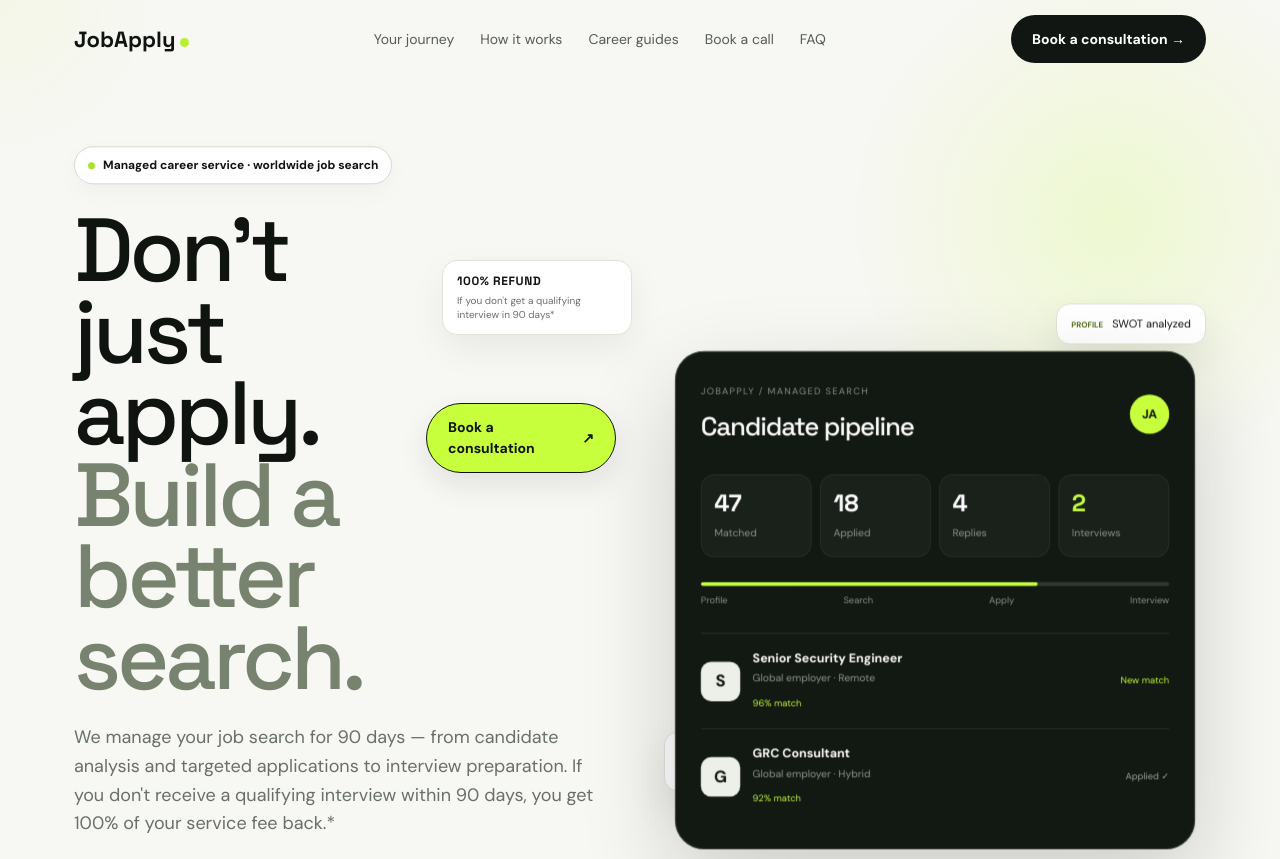
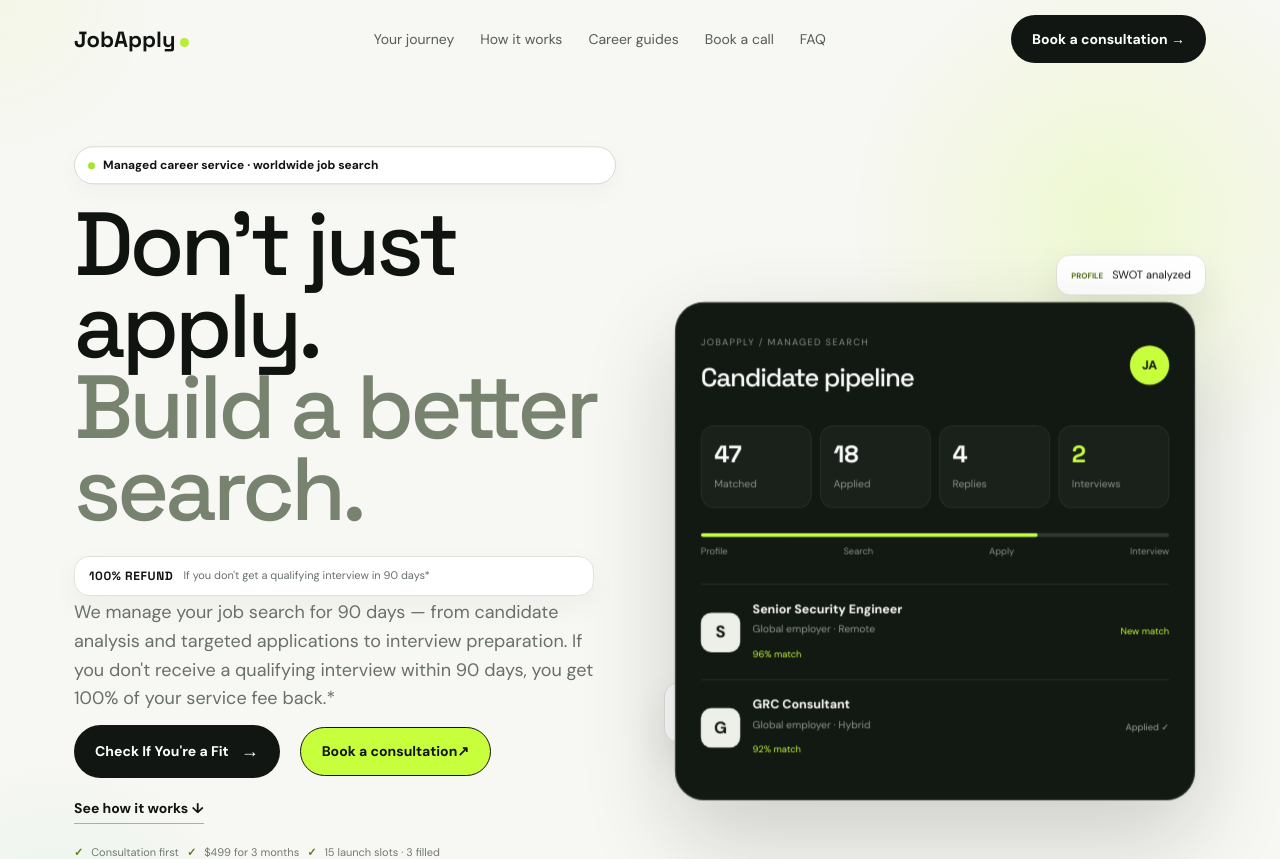
Before and after one commit to supportaff/jobapply, a Next.js app: page / in a window 1280 px wide. Shown: the top 859 px of the page. Built offline with nearby package versions, Linux system fonts and the light colour scheme.

Commit message:
Restore original hero headline and place refund promise before consultation CTA

```diff
--- a/app/mobile-fixes.css
+++ b/app/mobile-fixes.css
@@ -4,7 +4,7 @@
 *,*::before,*::after{max-width:100%}
 .wrap{width:100%;max-width:100%;padding-left:16px;padding-right:16px}
 .nav{height:68px;padding:0 16px;gap:10px;width:100%}.nav .btn{padding:10px 12px;font-size:10px;white-space:nowrap}.logo{font-size:19px}.navlinks{display:none}
-.interactive-hero{width:100%;min-height:auto;padding:42px 16px 70px;display:flex;flex-direction:column;gap:28px;overflow:hidden}.hero-copy{width:100%}.live-pill{max-width:100%;font-size:10px;white-space:normal}.refund-badge{display:flex;align-items:center;gap:10px;width:100%;margin:14px 0 2px;padding:11px 14px;border:1px solid #dfe4d8;border-radius:14px;background:#fff;box-shadow:0 8px 25px #10141108}.refund-badge strong{font:800 12px 'Space Grotesk';letter-spacing:.05em;white-space:nowrap}.refund-badge span{font-size:10px;line-height:1.35;color:#687069}.interactive-title{font-size:clamp(43px,13vw,58px);line-height:.94;overflow-wrap:break-word;margin:18px 0}.hero-copy>p{font-size:15px;line-height:1.6}.magnetic-actions{flex-direction:column;align-items:stretch;gap:10px}.magnetic-actions .btn{width:100%}.magnetic-actions .calendly-hero-btn{width:100%;border:1px solid #101411;background:transparent;color:#101411;position:static}.magnetic-actions .textlink{text-align:center;width:100%}.microproof{font-size:10px;line-height:1.7}
+.interactive-hero{width:100%;min-height:auto;padding:42px 16px 70px;display:flex;flex-direction:column;gap:28px;overflow:hidden}.hero-copy{width:100%;display:flex;flex-direction:column}.live-pill{max-width:100%;font-size:10px;white-space:normal;order:1}.refund-badge{order:3;display:flex;align-items:center;gap:10px;width:100%;margin:6px 0 2px;padding:11px 14px;border:1px solid #dfe4d8;border-radius:14px;background:#fff;box-shadow:0 8px 25px #10141108}.refund-badge strong{font:800 12px 'Space Grotesk';letter-spacing:.05em;white-space:nowrap}.refund-badge span{font-size:10px;line-height:1.35;color:#687069}.interactive-title{order:2;font-size:0!important;line-height:.94;overflow-wrap:break-word;margin:18px 0}.hero-copy>p{order:4;font-size:15px;line-height:1.6}.magnetic-actions{order:5;flex-direction:column;align-items:stretch;gap:10px}.magnetic-actions .btn{width:100%}.magnetic-actions .calendly-hero-btn{width:100%;border:1px solid #101411;background:#c7ff3d;color:#101411;position:static}.magnetic-actions .textlink{text-align:center;width:100%}.microproof{order:6;font-size:10px;line-height:1.7}
 .hero-scene{width:100%;height:300px;min-width:0;transform:none!important;overflow:visible}.dashboard-pro{top:18px;left:0;right:0;width:100%;max-width:100%;padding:16px;border-radius:20px;animation:none;transform:none}.dash-head h3{font-size:20px}.dash-stats{gap:5px;margin:15px 0}.dash-stats div{padding:9px 7px;min-width:0}.dash-stats b{font-size:18px}.dash-stats span{font-size:8px}.pipeline{margin:16px 0}.pipeline-labels{font-size:7px}.live-job{gap:8px;padding:11px 0}.company-logo{width:32px;height:32px;flex:0 0 32px}.job-meta{min-width:0}.job-meta b,.job-meta span{white-space:nowrap;overflow:hidden;text-overflow:ellipsis}.job-meta b{font-size:10px}.job-meta span{font-size:8px}.job-meta small{font-size:8px}.job-state{font-size:7px;white-space:nowrap}.floating-chip{font-size:8px;padding:8px 10px}.chip-top{top:0;right:0}.chip-bottom{bottom:0;left:0}
 .service-section,.experience,.company-section,.portal-section{padding-top:70px;padding-bottom:70px}.service-grid,.story-grid,.offer,.guarantee-inner{width:100%;grid-template-columns:1fr;gap:28px}.service-grid h2,.offer h2{font-size:clamp(40px,11vw,54px)}.service-copy{font-size:14px;line-height:1.7}.swot{grid-template-columns:1fr 1fr;gap:8px}.swot-card{padding:16px;min-height:125px}.swot-card p{font-size:11px}
 .countries-section,.portal-section,.company-section{width:100%;overflow:hidden}.countries-section{padding:48px 0}.country-label{font-size:9px;padding:0 16px;line-height:1.5}.country-marquee{display:flex;flex-wrap:nowrap;width:max-content;min-width:max-content;gap:25px;animation:mobile-marquee 24s linear infinite;will-change:transform;transform:translate3d(0,0,0)}.country{flex:0 0 auto;font-size:18px;white-space:nowrap}.portal-section{padding:55px 0}.portal-title{font-size:22px;padding:0 16px;line-height:1.2}.portal-track{display:flex;flex-wrap:nowrap;width:max-content;min-width:max-content;gap:35px;animation:mobile-marquee 20s linear infinite;will-change:transform;transform:translate3d(0,0,0)}.portal{flex:0 0 auto;font-size:15px;white-space:nowrap}.company-section{padding:55px 0}.company-title{padding:0 16px;line-height:1.5}.company-track{display:flex;flex-wrap:nowrap;width:max-content;min-width:max-content;gap:35px;animation:mobile-marquee 25s linear infinite;will-change:transform;transform:translate3d(0,0,0)}.company{flex:0 0 auto;font-size:17px;white-space:nowrap}
@@ -14,24 +14,22 @@
 @keyframes mobile-marquee{0%{transform:translate3d(0,0,0)}100%{transform:translate3d(-50%,0,0)}}
 @media(max-width:380px){.nav .btn{font-size:9px;padding:9px 10px}.interactive-title{font-size:42px}.hero-scene{height:280px}.dash-stats b{font-size:16px}.job-state{display:none}.stage-tabs button{font-size:10px}.swot-card{padding:13px}.swot-card p{font-size:10px}.refund-badge{padding:10px 12px;gap:8px}.refund-badge strong{font-size:11px}.refund-badge span{font-size:9px}}
 
-/* Preserve the original hero headline and keep the refund promise adjacent to it. */
-.interactive-title{font-size:0!important}
+/* Original hero headline. */
+.interactive-title{font-size:0!important;margin:18px 0}
 .interactive-title::before{content:"Don't just apply.";display:block;font-family:'Space Grotesk',sans-serif;font-size:clamp(55px,7vw,90px);line-height:.91;letter-spacing:-.045em;color:#101411}
 .interactive-title::after{content:"Build a better search.";display:block;font-family:'Space Grotesk',sans-serif;font-size:clamp(55px,7vw,90px);line-height:.91;letter-spacing:-.045em;color:#77836f}
-@media(min-width:901px){
-  .hero-copy{position:relative}
-  .interactive-title{max-width:calc(100% - 220px)}
-  .refund-badge{position:absolute;right:-8px;top:112px;width:190px;display:flex;flex-direction:column;gap:5px;padding:12px 14px;border:1px solid #dfe4d8;border-radius:15px;background:#fff;box-shadow:0 14px 35px #10141110;transform:translateX(8px)}
-  .refund-badge strong{font:800 12px 'Space Grotesk';letter-spacing:.05em;color:#101411}
-  .refund-badge span{font-size:10px;line-height:1.4;color:#687069}
-  .magnetic-actions .calendly-hero-btn{position:absolute;top:255px;right:0;width:190px;margin:0;z-index:4;border:1px solid #101411;background:#c7ff3d;color:#101411;border-radius:999px;font-weight:700;box-shadow:0 12px 30px #10141118}
-}
-@media(max-width:900px){
-  .interactive-title{font-size:0!important;margin:18px 0}
-  .interactive-title::before,.interactive-title::after{font-size:clamp(43px,13vw,58px);line-height:.94}
-  .refund-badge{position:static;width:100%;transform:none}
-  .magnetic-actions .calendly-hero-btn{position:static}
-}
 
-/* The refund promise belongs in the hero. Do not add a second standalone guarantee block before pricing. */
+/* Keep the refund promise directly under the headline, then the consultation CTA. */
+.hero-copy{display:flex;flex-direction:column}
+.live-pill{order:1}
+.interactive-title{order:2}
+.refund-badge{order:3;position:static!important;display:flex;flex-direction:row;align-items:center;gap:10px;width:min(100%,520px);margin:4px 0 2px!important;transform:none!important;padding:11px 14px;border:1px solid #dfe4d8;border-radius:15px;background:#fff;box-shadow:0 10px 28px #1014110c}
+.refund-badge strong{font:800 12px 'Space Grotesk';letter-spacing:.05em;color:#101411;white-space:nowrap}
+.refund-badge span{font-size:11px;line-height:1.4;color:#687069}
+.hero-copy>p{order:4}
+.magnetic-actions{order:5}
+.microproof{order:6}
+.magnetic-actions .calendly-hero-btn{position:static!important;background:#c7ff3d;color:#101411;border:1px solid #101411;box-shadow:none}
+@media(min-width:901px){.interactive-title{max-width:100%}.refund-badge{margin-top:8px!important}.magnetic-actions{margin-top:12px}.magnetic-actions .calendly-hero-btn{width:auto}}
+@media(max-width:900px){.interactive-title::before,.interactive-title::after{font-size:clamp(43px,13vw,58px);line-height:.94}.refund-badge{width:100%;max-width:none}.magnetic-actions .calendly-hero-btn{width:100%}}
 .guarantee-banner{display:none!important}
```
